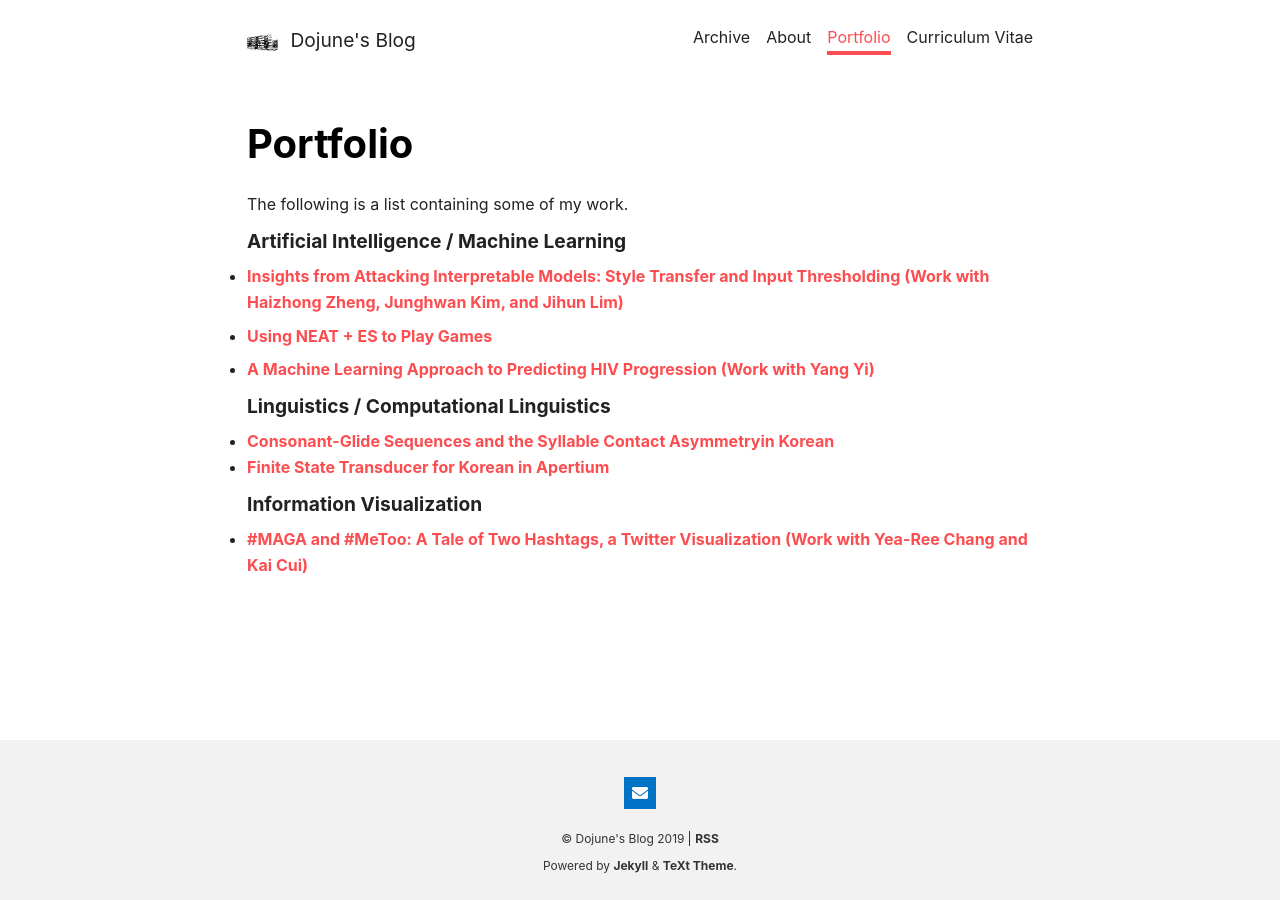
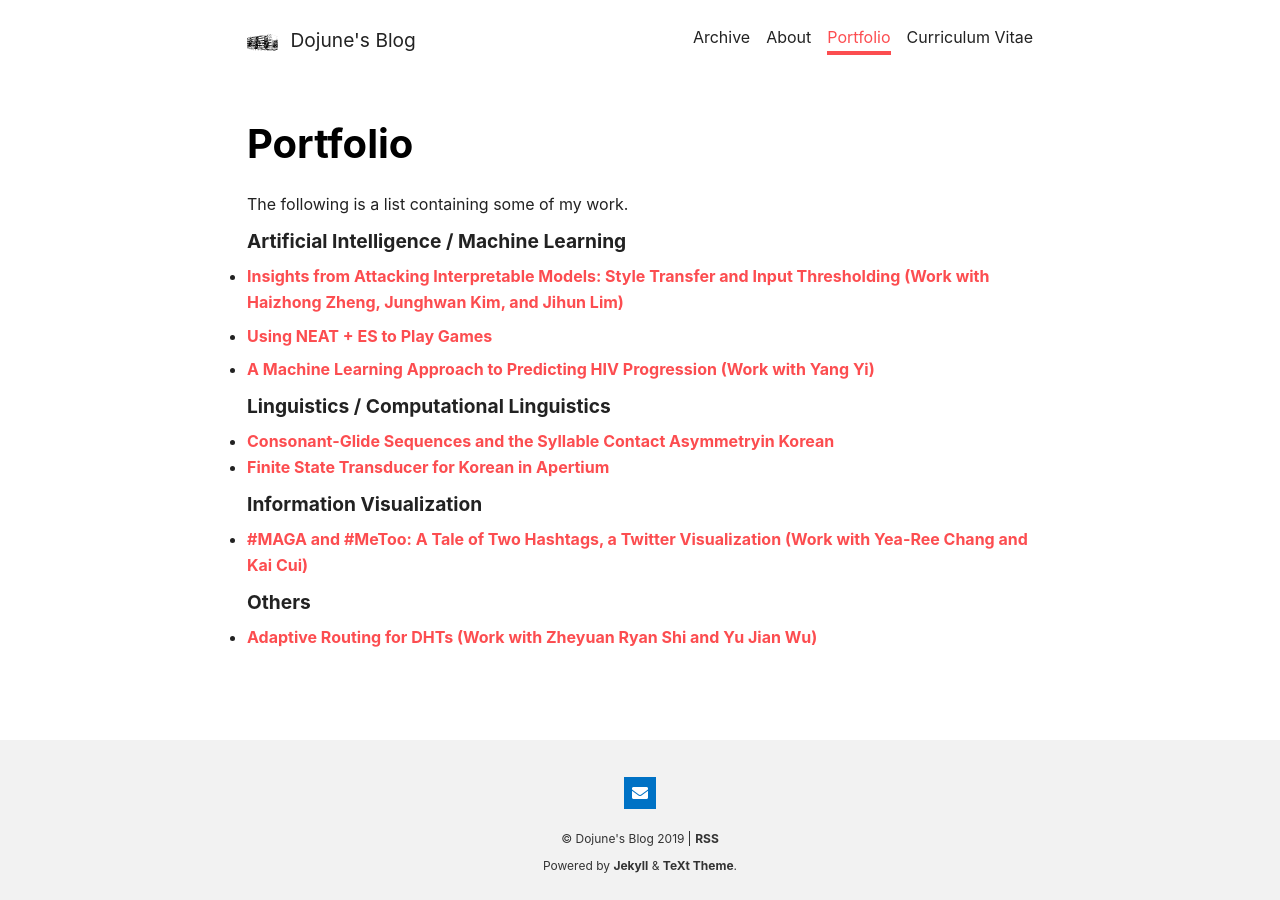
Before and after one commit to mindojune/oldmindojune.github.io, a Jekyll site: the page built from portfolio.md, in a window 1280 px wide. Built offline with Jekyll 4.4.1, drawn with Linux system fonts in a browser that asks for light colours; nearby versions of some CDN libraries; our own code applies the rules of GitHub Pages for plain Markdown files.

Commit message:
Update portfolio.md

```diff
--- a/portfolio.md
+++ b/portfolio.md
@@ -22,6 +22,9 @@ The following is a list containing some of my work.
 #### Information Visualization
 - [#MAGA and #MeToo: A Tale of Two Hashtags, a Twitter Visualization (Work with Yea-Ree Chang and Kai Cui)](https://cyearee.github.io/twitter_visualization/index.html)
 
+#### Others
+-  [Adaptive Routing for DHTs (Work with Zheyuan Ryan Shi and Yu Jian Wu)](https://github.com/mindojune/mindojune.github.io/blob/master/_data/cs87_project.pdf)
+
 <!---
 Should I include every work that's appropriate in length and quality, without considering its relevance?
 -->
```
